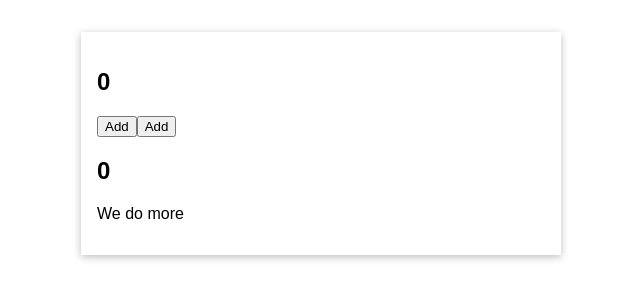
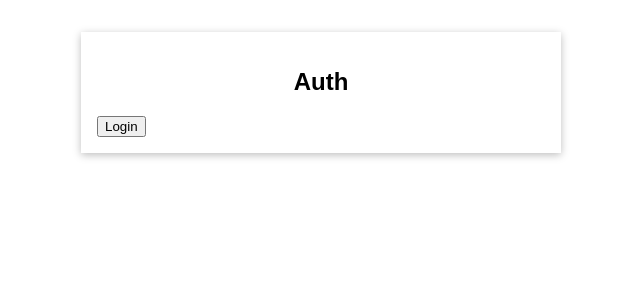
Before and after one commit to gautamyadavsgit/vuex, a Vue app: page / in a window 1280 px wide. Shown: the top 300 px of the page, without its empty margins (319-959 px from the left). Built offline with nearby package versions, Linux system fonts and the light colour scheme.

Commit message:
added more state

```diff
--- a/src/App.vue
+++ b/src/App.vue
@@ -1,9 +1,12 @@
 <template>
-  <base-container title="Vuex">
+  <base-container title="Vuex" v-if="isAuth">
     <the-counter></the-counter>
-    <button @click="inc({ value: 10 })">Add</button>
-    <change-counter>Add</change-counter>
     <favorite-value></favorite-value>
+    <button @click="addOne">Add 10</button>
+    <change-counter></change-counter>
+  </base-container>
+  <base-container title="Auth">
+    <user-auth></user-auth>
   </base-container>
 </template>
 
@@ -12,19 +15,29 @@ import BaseContainer from './components/BaseContainer.vue';
 import TheCounter from './components/TheCounter.vue';
 import ChangeCounter from './components/ChangeCounter.vue';
 import FavoriteValue from './components/FavoriteValue.vue';
-import { mapActions } from 'vuex';
+import UserAuth from './components/UserAuth.vue';
+
 export default {
   components: {
+    BaseContainer,
     TheCounter,
-    BaseContainer,
     ChangeCounter,
     FavoriteValue,
+    UserAuth,
+  },
+  computed: {
+    isAuth() {
+      return this.$store.getters.userIsAuthenticated;
+    },
   },
   methods: {
-    // ...mapActions(['increase','increment']);
-    ...mapActions({
-      inc: 'increase',
-    }),
+    addOne() {
+      // this.$store.dispatch('increase', { value: 10 });
+      this.$store.dispatch({
+        type: 'increase',
+        value: 10,
+      });
+    },
   },
 };
 </script>
--- a/src/components/BaseContainer.vue
+++ b/src/components/BaseContainer.vue
@@ -1,8 +1,15 @@
 <template>
   <section>
+    <h2>{{ title }}</h2>
     <slot></slot>
   </section>
 </template>
+
+<script>
+export default {
+  props: ['title'],
+};
+</script>
 
 <style scoped>
 section {
--- a/src/components/ChangeCounter.vue
+++ b/src/components/ChangeCounter.vue
@@ -1,13 +1,21 @@
 <template>
-<button @click="addOne">Add</button>
+  <button @click="inc">Add 2</button>
+  <button @click="increase({value: 11})">Add 11</button>
 </template>
 
 <script>
-export default{
-    methods:{
-        addOne(){
-            this.$store.commit('increment')
-        }
-    }
+import { mapActions } from 'vuex';
+
+export default {
+  methods: {
+    // addOne() {
+    //   this.$store.dispatch('increment');
+    // }
+    // ...mapActions(['increment', 'increase'])
+    ...mapActions({
+      inc: 'increment',
+      increase: 'increase'
+    })
+  }
 }
 </script>
--- a/src/components/FavoriteValue.vue
+++ b/src/components/FavoriteValue.vue
@@ -1,13 +1,13 @@
 <template>
-  <h2>{{ counter }}</h2>
-  <p>We do more</p>
+  <h3>{{ counter }}</h3>
+  <p>We do more...</p>
 </template>
 
 <script>
 export default {
   computed: {
     counter() {
-      return this.$store.getters.NormalizedCounter;
+      return this.$store.getters.normalizedCounter;
     },
   },
 };
--- a/src/components/TheCounter.vue
+++ b/src/components/TheCounter.vue
@@ -1,12 +1,16 @@
 <template>
-  <h2>{{ FinalCounter }}</h2>
+  <h3>{{ finalCounter }}</h3>
 </template>
 
 <script>
-import {mapGetters} from 'vuex';
+import { mapGetters } from 'vuex';
+
 export default {
   computed: {
-    ...mapGetters(['FinalCounter']), // getting finalcounter getter with mappers
+    // counter() {
+    //   return this.$store.getters.finalCounter;
+    // },
+    ...mapGetters(['finalCounter'])
   },
 };
 </script>
--- /dev/null
+++ b/src/components/UserAuth.vue
@@ -0,0 +1,22 @@
+<template>
+  <button @click="login" v-if="!isAuth">Login</button>
+  <button @click="logout" v-if="isAuth">Logout</button>
+</template>
+
+<script>
+export default {
+  methods: {
+    login() {
+      this.$store.dispatch('login');
+    },
+    logout() {
+      this.$store.dispatch('logout');
+    }
+  },
+  computed: {
+    isAuth() {
+      return this.$store.getters.userIsAuthenticated;
+    }
+  }
+}
+</script>
--- a/src/main.js
+++ b/src/main.js
@@ -1,46 +1,65 @@
 import { createApp } from 'vue';
+import { createStore } from 'vuex';
 
-import { createStore } from 'vuex';
 import App from './App.vue';
 
-const app = createApp(App);
 const store = createStore({
   state() {
     return {
       counter: 0,
+      isLoggedIn: false
     };
   },
   mutations: {
     increment(state) {
-      state.counter = state.counter + 1;
+      state.counter = state.counter + 2;
     },
     increase(state, payload) {
       state.counter = state.counter + payload.value;
     },
+    setAuth(state, payload) {
+      state.isLoggedIn = payload.isAuth;
+    }
+  },
+  actions: {
+    increment(context) {
+      setTimeout(function() {
+        context.commit('increment');
+      }, 2000);
+    },
+    increase(context, payload) {
+      console.log(context);
+      context.commit('increase', payload);
+    },
+    login(context) {
+      context.commit('setAuth', { isAuth: true });
+    },
+    logout(context) {
+      context.commit('setAuth', { isAuth: false });
+    }
   },
   getters: {
-    FinalCounter(state) {
+    finalCounter(state) {
       return state.counter * 3;
     },
-    NormalizedCounter(_, getters) {
-      if (getters.FinalCounter < 0) {
+    normalizedCounter(_, getters) {
+      const finalCounter = getters.finalCounter;
+      if (finalCounter < 0) {
         return 0;
       }
-      if (getters.FinalCounter > 100) {
+      if (finalCounter > 100) {
         return 100;
       }
-      return getters.FinalCounter;
+      return finalCounter;
     },
-  },
-  actions: {
-    increase(context, payload) {
-      console.log(context);
-      setTimeout(function () {
-        console.log(context);
-        context.commit('increase', payload);
-      }, 2000);
-    },
-  },
+    userIsAuthenticated(state) {
+      return state.isLoggedIn;
+    }
+  }
 });
+
+const app = createApp(App);
+
 app.use(store);
+
 app.mount('#app');
```
